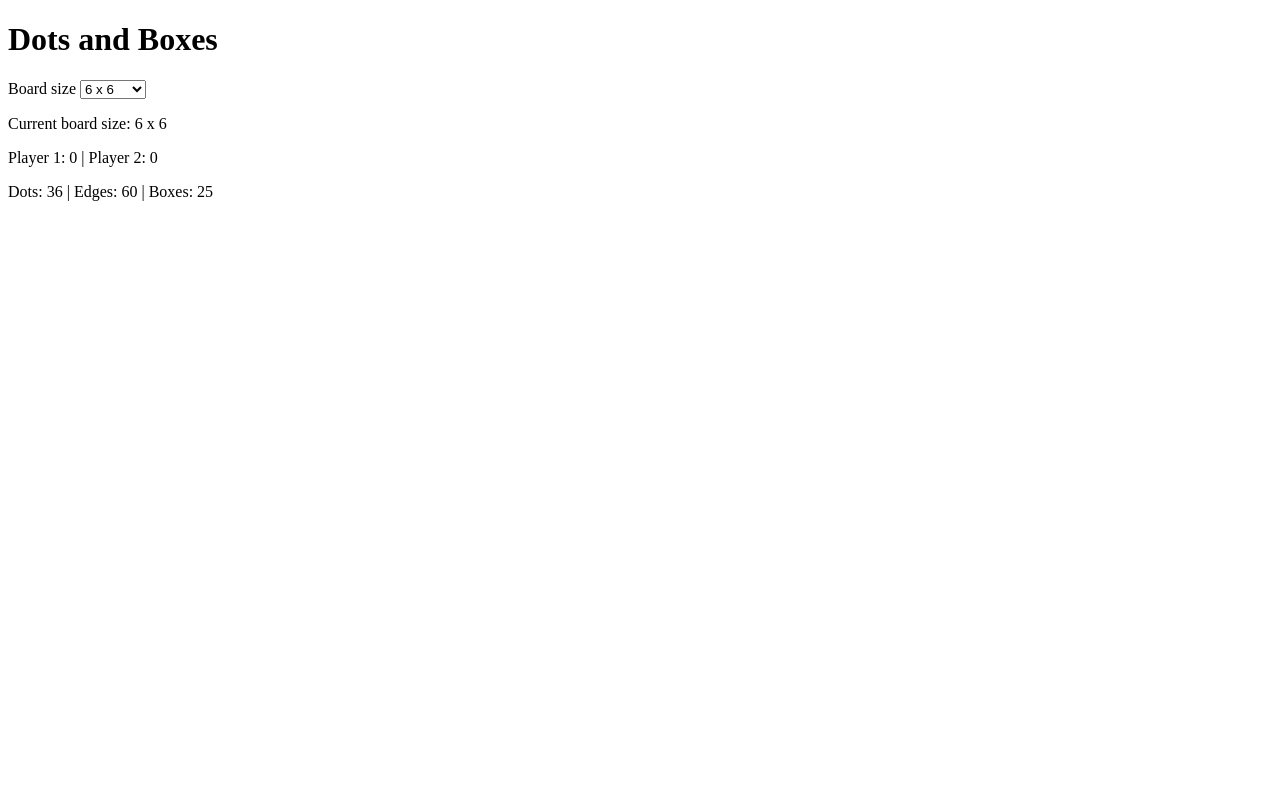
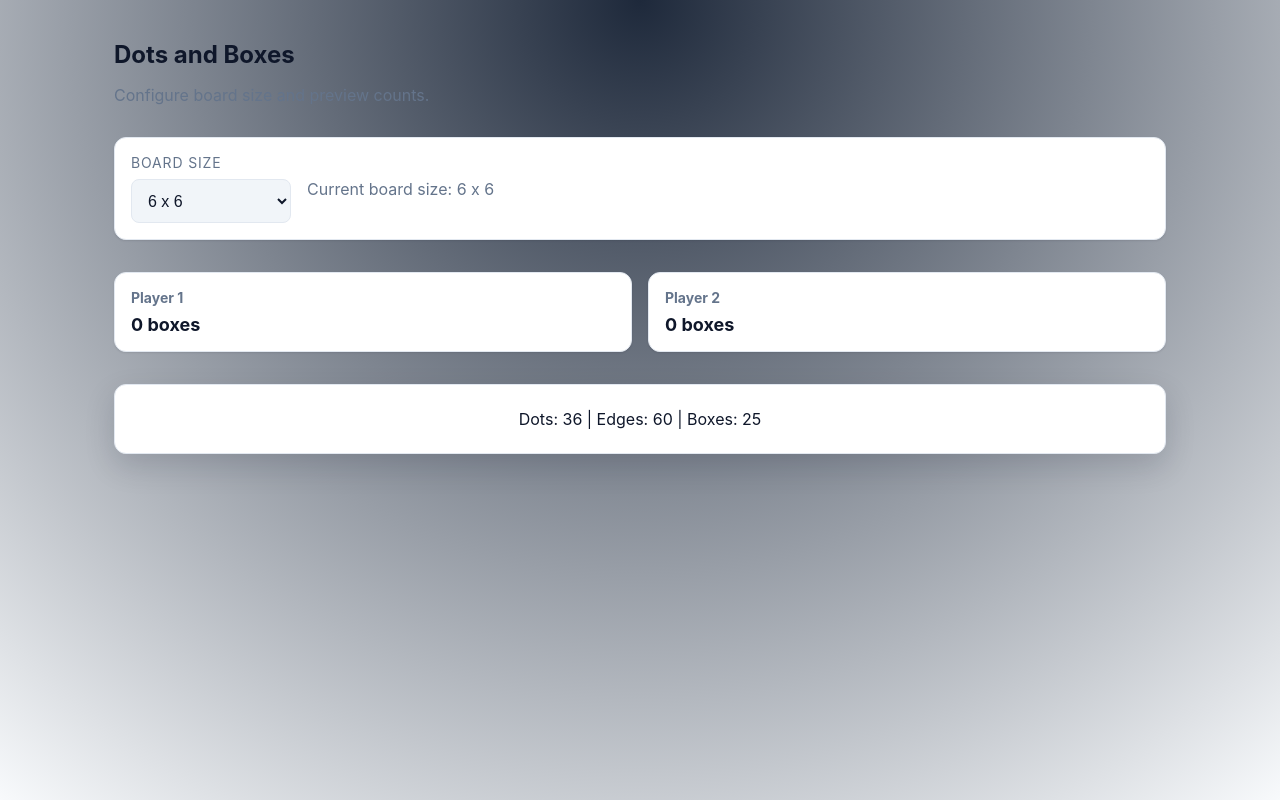
Before and after one commit to RusheelD/Dots-Boxes, a plain HTML site: page index.html in a window 1280 px wide. Drawn offline with Linux system fonts and the light colour scheme.

Commit message:
Align HTML structure with styling hooks

```diff
--- a/index.html
+++ b/index.html
@@ -4,29 +4,42 @@
     <meta charset="UTF-8" />
     <meta name="viewport" content="width=device-width, initial-scale=1.0" />
     <title>Dots and Boxes</title>
+    <link rel="stylesheet" href="styles.css" />
   </head>
   <body>
-    <main>
-      <h1>Dots and Boxes</h1>
-      <section aria-label="Board settings">
-        <label for="board-size">Board size</label>
-        <select id="board-size" name="board-size">
+    <main class="app">
+      <header class="app-header">
+        <h1 class="app-title">Dots and Boxes</h1>
+        <p class="app-subtitle">Configure board size and preview counts.</p>
+      </header>
+
+      <section class="controls" aria-label="Board settings">
+        <div class="control-group">
+          <label class="control-label" for="board-size">Board size</label>
+          <select class="select-input" id="board-size" name="board-size">
             <option value="6">6 x 6</option>
             <option value="7">7 x 7</option>
             <option value="8">8 x 8</option>
             <option value="9">9 x 9</option>
             <option value="10">10 x 10</option>
           </select>
-        <p id="board-size-label" aria-live="polite"></p>
+        </div>
+        <p id="board-size-label" class="board-meta" aria-live="polite"></p>
       </section>
-      <section aria-label="Scoreboard">
-        <p>
-          Player 1: <span id="score-player-1">0</span> | Player 2:
-          <span id="score-player-2">0</span>
-        </p>
+
+      <section class="scoreboard" aria-label="Scoreboard">
+        <article class="score-card">
+          <h3>Player 1</h3>
+          <p><span id="score-player-1">0</span> boxes</p>
+        </article>
+        <article class="score-card">
+          <h3>Player 2</h3>
+          <p><span id="score-player-2">0</span> boxes</p>
+        </article>
       </section>
-      <section aria-label="Board summary">
-        <div id="board-summary"></div>
+
+      <section class="board-container" aria-label="Board summary">
+        <div id="board-summary" class="board-grid"></div>
       </section>
     </main>
     <script src="game.js"></script>
```
Lines whose indentation alone changed are shown as unchanged.
